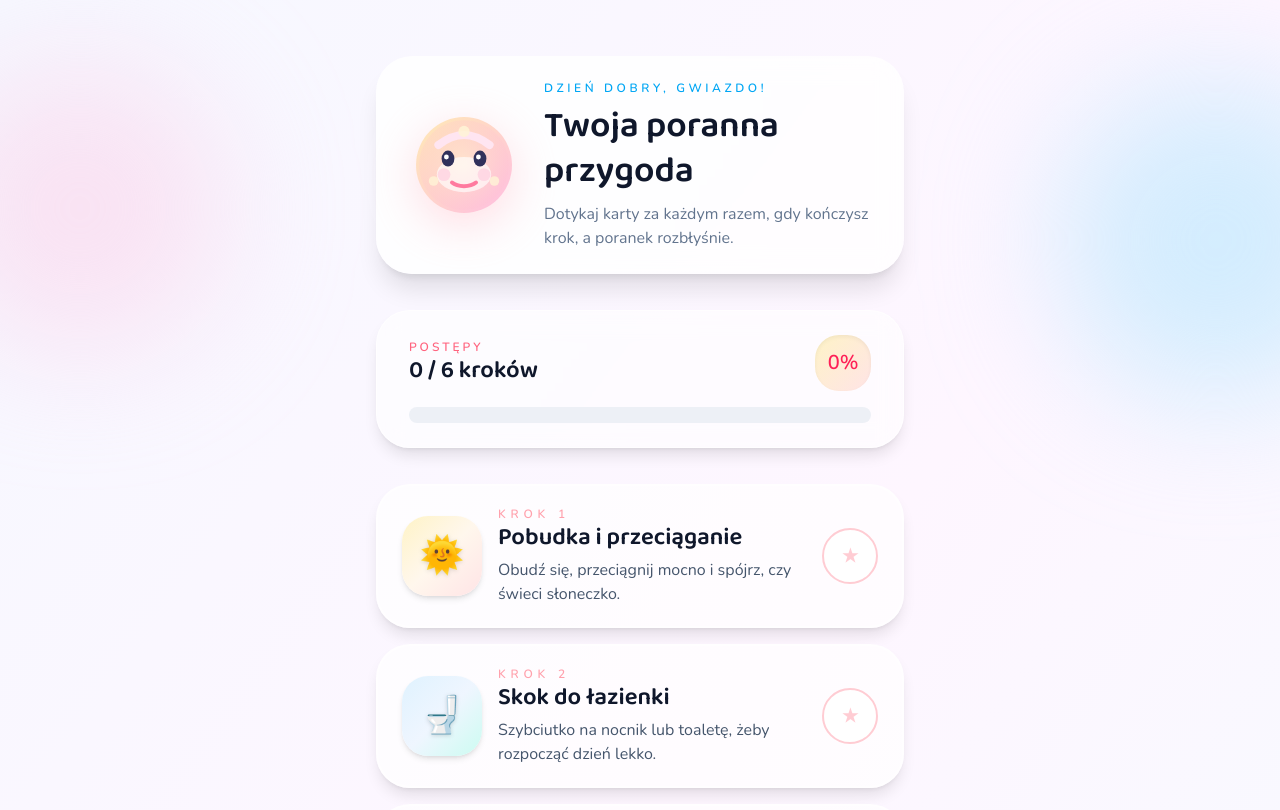
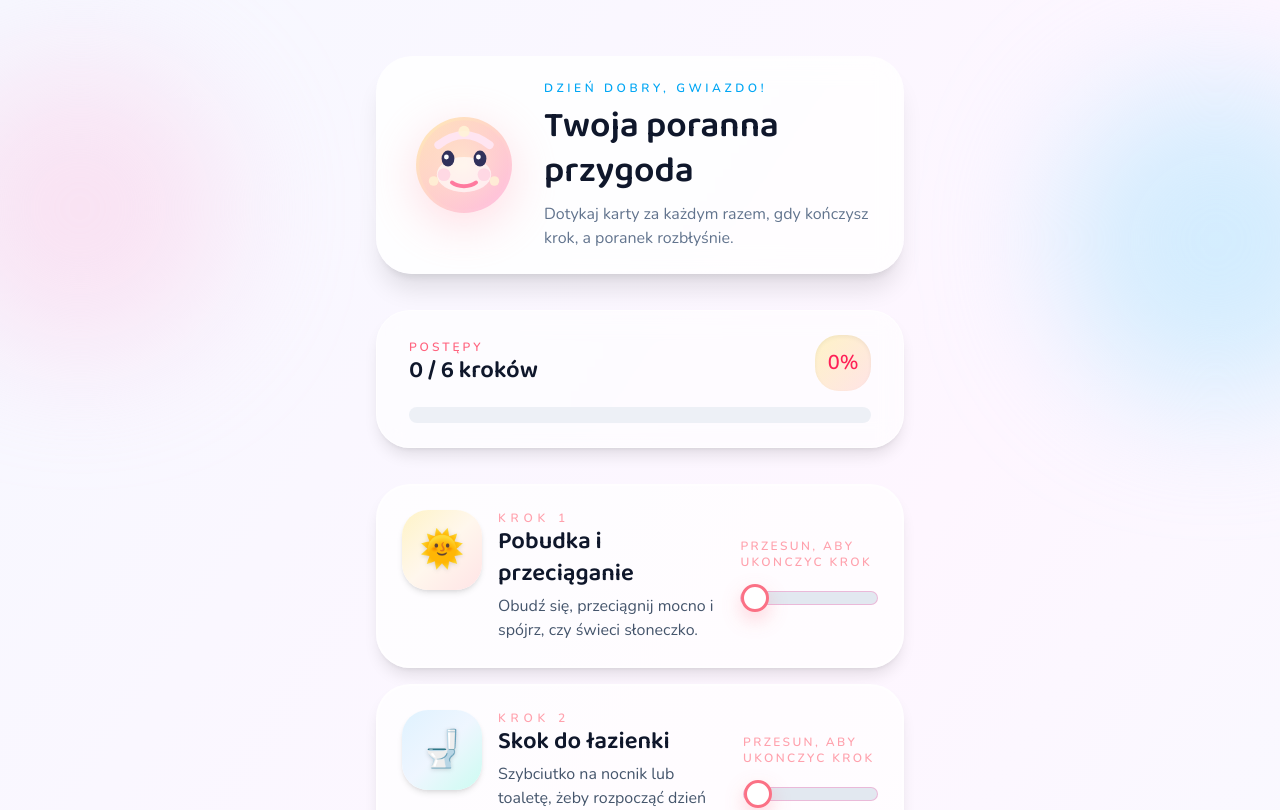
Before and after one commit to Ponurson/morning_routine, a Next.js app: page / in a window 1280 px wide. Shown: the top 810 px of the page. Built offline with nearby package versions, Linux system fonts and the light colour scheme.

Commit message:
feat: add slider interaction for routine steps

```diff
--- a/next.config.ts
+++ b/next.config.ts
@@ -1,14 +1,19 @@
 import type { NextConfig } from "next";
 
-const isProd = process.env.NODE_ENV === "production";
+const normalizedBasePath = process.env.NEXT_BASE_PATH?.trim();
+const basePath =
+  normalizedBasePath && normalizedBasePath !== "/"
+    ? normalizedBasePath.replace(/\/+$/, "")
+    : undefined;
+const assetPrefix = basePath ? `${basePath}/` : undefined;
 
 const nextConfig: NextConfig = {
-  output: "export",
+  output: "standalone",
   trailingSlash: true,
-  ...(isProd
+  ...(basePath
     ? {
-        basePath: "/bejba_poranki_up",
-        assetPrefix: "/bejba_poranki_up/",
+        basePath,
+        assetPrefix,
       }
     : {}),
 };
--- a/src/app/globals.css
+++ b/src/app/globals.css
@@ -61,3 +61,66 @@ body {
     transform: translate3d(-12px, -90px, 0) rotate(16deg);
   }
 }
+
+.step-slider {
+  appearance: none;
+  width: 100%;
+  height: 32px;
+  background: transparent;
+  cursor: pointer;
+  --progress: 0%;
+}
+
+.step-slider:focus-visible {
+  outline: none;
+}
+
+.step-slider::-webkit-slider-runnable-track {
+  height: 14px;
+  border-radius: 9999px;
+  border: 1px solid rgba(244, 114, 182, 0.4);
+  background: linear-gradient(
+    90deg,
+    #34d399 var(--progress),
+    #e2e8f0 var(--progress)
+  );
+}
+
+.step-slider::-webkit-slider-thumb {
+  appearance: none;
+  width: 28px;
+  height: 28px;
+  border-radius: 9999px;
+  background: #ffffff;
+  border: 3px solid #fb7185;
+  box-shadow: 0 8px 20px rgba(251, 113, 133, 0.3);
+  margin-top: -8px;
+  transition: transform 0.2s ease;
+}
+
+.step-slider:active::-webkit-slider-thumb {
+  transform: scale(1.05);
+}
+
+.step-slider::-moz-range-track {
+  height: 14px;
+  border-radius: 9999px;
+  border: 1px solid rgba(244, 114, 182, 0.4);
+  background: #e2e8f0;
+}
+
+.step-slider::-moz-range-progress {
+  height: 14px;
+  border-radius: 9999px;
+  background: #34d399;
+}
+
+.step-slider::-moz-range-thumb {
+  width: 28px;
+  height: 28px;
+  border-radius: 9999px;
+  background: #ffffff;
+  border: 3px solid #fb7185;
+  box-shadow: 0 8px 20px rgba(251, 113, 133, 0.3);
+  transition: transform 0.2s ease;
+}
--- a/src/app/page.tsx
+++ b/src/app/page.tsx
@@ -56,7 +56,7 @@ const ROUTINE_STEPS: RoutineStep[] = [
   },
 ];
 
-type StepState = Record<string, boolean>;
+type SliderState = Record<string, number>;
 
 const confettiColors = [
   "#FFC875",
@@ -70,14 +70,29 @@ const confettiColors = [
 type ConfettiStyle = CSSProperties &
   Record<"--i" | "--confetti-color", string>;
 
+type SliderStyle = CSSProperties & { "--progress": string };
+
+const SLIDER_MAX = 100;
+
+const createInitialSliderState = (): SliderState =>
+  Object.fromEntries(ROUTINE_STEPS.map((step) => [step.id, 0]));
+
+const snapSliderValue = (value: number) => {
+  if (value <= 5) return 0;
+  if (value >= 95) return SLIDER_MAX;
+  return value;
+};
+
 export default function Home() {
-  const [stepState, setStepState] = useState<StepState>(() =>
-    Object.fromEntries(ROUTINE_STEPS.map((step) => [step.id, false]))
+  const [sliderState, setSliderState] = useState<SliderState>(() =>
+    createInitialSliderState()
   );
 
   const completedCount = useMemo(
-    () => ROUTINE_STEPS.filter((step) => stepState[step.id]).length,
-    [stepState]
+    () =>
+      ROUTINE_STEPS.filter((step) => sliderState[step.id] >= SLIDER_MAX)
+        .length,
+    [sliderState]
   );
 
   const progressPercent = Math.round(
@@ -85,14 +100,12 @@ export default function Home() {
   );
   const allDone = completedCount === ROUTINE_STEPS.length;
 
-  const toggleStep = (id: string) => {
-    setStepState((prev) => ({ ...prev, [id]: !prev[id] }));
+  const handleSliderChange = (id: string, value: number) => {
+    setSliderState((prev) => ({ ...prev, [id]: snapSliderValue(value) }));
   };
 
   const resetSteps = () => {
-    setStepState(
-      Object.fromEntries(ROUTINE_STEPS.map((step) => [step.id, false]))
-    );
+    setSliderState(createInitialSliderState());
   };
 
   return (
@@ -142,19 +155,23 @@ export default function Home() {
 
         <section className="flex flex-col gap-4">
           {ROUTINE_STEPS.map((step, index) => {
-            const isComplete = stepState[step.id];
+            const sliderProgress = sliderState[step.id];
+            const isComplete = sliderProgress >= SLIDER_MAX;
+            const sliderId = `routine-slider-${step.id}`;
+            const sliderStyle: SliderStyle = {
+              "--progress": `${sliderProgress}%`,
+            };
             return (
-              <button
+              <article
                 key={step.id}
-                type="button"
-                onClick={() => toggleStep(step.id)}
-                aria-pressed={isComplete}
-                className={`group relative flex items-center gap-4 rounded-[34px] border-2 px-5 py-4 text-left shadow-lg transition-all duration-300 focus:outline-none focus-visible:ring-4 sm:px-6 sm:py-5 ${
+                aria-live="polite"
+                className={`group relative flex flex-col gap-4 rounded-[34px] border-2 px-5 py-5 text-left shadow-lg transition-all duration-300 sm:flex-row sm:items-center sm:px-6 sm:py-6 ${
                   isComplete
-                    ? "border-transparent bg-gradient-to-br from-emerald-100 via-rose-100 to-sky-100 text-slate-900 focus-visible:ring-emerald-300/60"
-                    : "border-white/50 bg-white/70 text-slate-800 hover:-translate-y-1 hover:shadow-xl focus-visible:ring-sky-200/70"
+                    ? "border-transparent bg-gradient-to-br from-emerald-100 via-rose-100 to-sky-100 text-slate-900"
+                    : "border-white/50 bg-white/70 text-slate-800 hover:-translate-y-1 hover:shadow-xl"
                 }`}
               >
+                <div className="flex items-start gap-4">
                   <div
                     className={`flex h-16 w-16 items-center justify-center rounded-[26px] bg-gradient-to-br text-3xl shadow-md transition-transform duration-300 sm:h-20 sm:w-20 sm:text-4xl ${step.gradient}`}
                   >
@@ -171,17 +188,34 @@ export default function Home() {
                       {step.description}
                     </p>
                   </div>
-                <span
-                  className={`flex h-12 w-12 items-center justify-center rounded-full border-2 text-lg font-semibold transition-all duration-300 sm:h-14 sm:w-14 ${
+                </div>
+                <div className="flex flex-col gap-3 sm:ml-auto sm:w-[220px]">
+                  <label
+                    htmlFor={sliderId}
+                    className="text-xs font-semibold uppercase tracking-[0.2em] text-rose-300"
+                  >
+                    Przesun, aby {isComplete ? "cofnac" : "ukonczyc"} krok
+                  </label>
+                  <input
+                    id={sliderId}
+                    type="range"
+                    min={0}
+                    max={SLIDER_MAX}
+                    step={5}
+                    value={sliderProgress}
+                    onChange={(event) =>
+                      handleSliderChange(step.id, Number(event.target.value))
+                    }
+                    className="step-slider"
+                    style={sliderStyle}
+                    aria-valuetext={
                       isComplete
-                      ? "border-transparent bg-emerald-400 text-white shadow-lg"
-                      : "border-rose-200 bg-white/80 text-rose-200"
-                  }`}
-                  aria-hidden
-                >
-                  {isComplete ? "✓" : "★"}
-                </span>
-              </button>
+                        ? "Krok ukonczony"
+                        : `Postep ${sliderProgress} procent`
+                    }
+                  />
+                </div>
+              </article>
             );
           })}
         </section>
```
Lines whose indentation alone changed are shown as unchanged.
